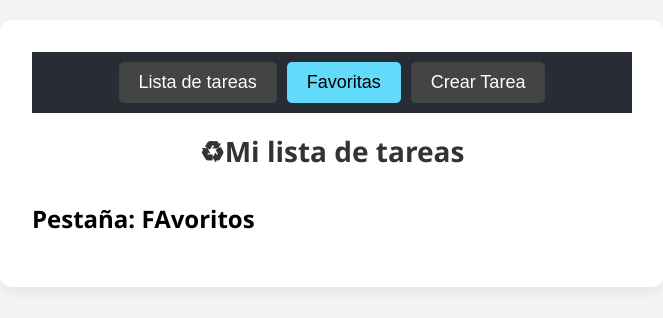
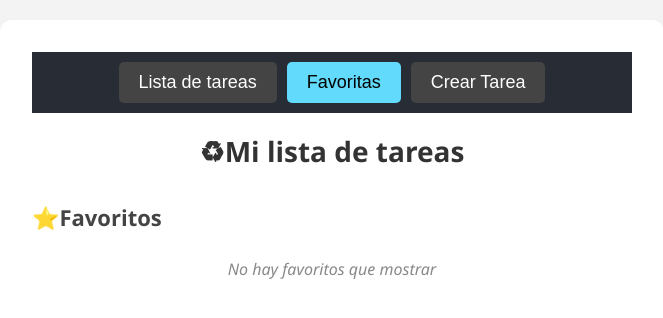
Before and after one commit to javier-ibanez-vizuete/react-todo-app, a React (Vite) app: page / in a window 1280 px wide. Both pictures are taken after a click on the button "Favoritas". Shown: the top 318 px of the page, without its empty margins (308-971 px from the left). Built offline with nearby package versions, Linux system fonts and the light colour scheme.

Commit message:
feat(Favorites): add Favorites features and components

```diff
--- a/src/App.jsx
+++ b/src/App.jsx
@@ -4,6 +4,7 @@
 import { Tabs } from "./components/Navigation/Tabs";
 import { TodoForm } from "./components/TodoForm/TodoForm";
 import { TodoList } from "./components/TodoList/TodoList";
+import { Favorites } from "./components/Favorites/Favorites";
 
 const INITIAL_TODOS = [
 	{
@@ -85,7 +86,14 @@
 				/>
 			)}
 
-			{activeTab === Tabs.FAVORITES && <h2>Pestaña: FAvoritos</h2>}
+			{activeTab === Tabs.FAVORITES && (
+				<Favorites
+					todos={todos}
+					onToggleTodo={onToggleTodo}
+					onDeleteTodo={onDeleteTodo}
+					onToggleFavorite={onToggleFavorite}
+				/>
+			)}
 
 			{activeTab === Tabs.NEW_TODOS && <TodoForm addTodo={addTodo} />}
 		</div>
--- /dev/null
+++ b/src/components/Favorites/Favorites.jsx
@@ -0,0 +1,24 @@
+import { TodoItem } from "../TodoItem/TodoItem";
+import "./Favorites.css";
+
+export const Favorites = ({ todos, onToggleTodo, onDeleteTodo, onToggleFavorite }) => {
+	const favorites = todos.filter((todo) => todo.favorite);
+
+	return (
+		<div className="favorites-container">
+			<h2 className="favorites-title">⭐Favoritos</h2>
+
+			{!favorites?.length && <p className="todo-list-empty">No hay favoritos que mostrar</p>}
+
+			{favorites.map((todo) => (
+				<TodoItem
+					key={todo.id}
+					todo={todo}
+					onToggleTodo={onToggleTodo}
+					onDeleteTodo={onDeleteTodo}
+					onToggleFavorite={onToggleFavorite}
+				/>
+			))}
+		</div>
+	);
+};
```
